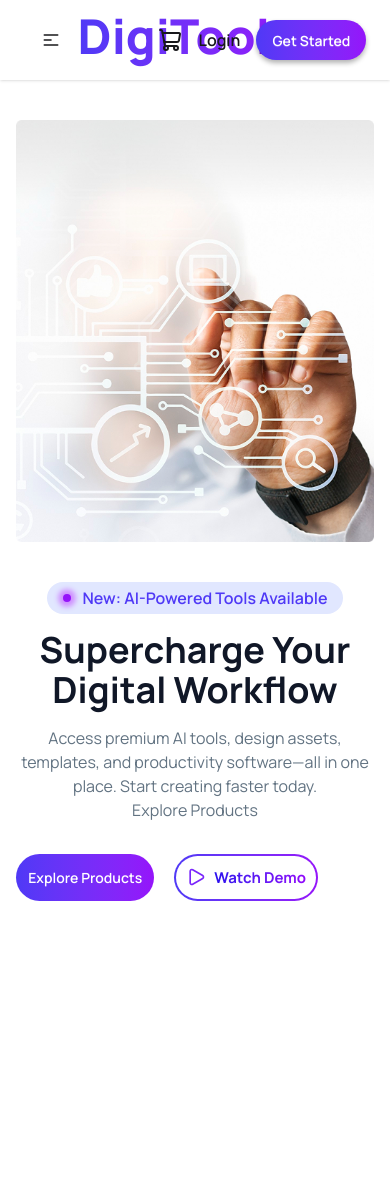
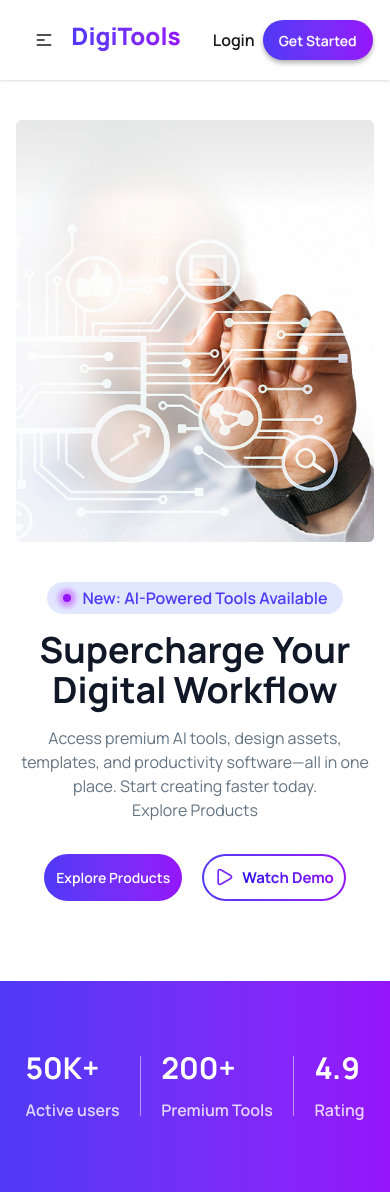
Before and after one commit to P-tanjim-second/digitoolPlatfrom, a React (Vite) app: page / in a window 390 px wide. Before the commit the page ends 901 px from the top, so only its background shows below. Built offline with nearby package versions, Linux system fonts and the light colour scheme.

Commit message:
fix navbar responsive problem, add state section, fix banner responsive button alignment

```diff
--- a/src/App.jsx
+++ b/src/App.jsx
@@ -1,6 +1,7 @@
 import './App.css'
 import Banner from './Components/Banner/Banner'
 import Navbar from './Components/Navbar/Navbar'
+import State from './Components/State/State'
 
 function App() {
 
@@ -8,6 +9,7 @@ function App() {
     <>
       <Navbar></Navbar>
       <Banner></Banner>
+      <State></State>
     </>
   )
 }
--- a/src/Components/Banner/Banner.jsx
+++ b/src/Components/Banner/Banner.jsx
@@ -5,7 +5,7 @@ import { Play } from 'lucide-react';
 const Banner = () => {
     return (
         <div className='max-w-11/12 mx-auto flex flex-col-reverse lg:flex-row justify-between items-center gap-10 mt-10 lg:mt-20'>
-            <div className='space-y-8'>
+            <div className='space-y-8 flex flex-col justify-between items-center lg:items-baseline'>
                 <div className='space-y-4 flex flex-col items-center lg:items-baseline text-center lg:text-left'>
                     <div className='bg-[#e1e7ff] w-fit rounded-full text-[#4f39f6] py-1 px-4 flex gap-3 justify-center items-center font-semibold'>
                         <div className='w-2 h-2 bg-[#9514fa] rounded-full shadow-[0px_0px_5px_5px_#cf91ff]'></div>
--- a/src/Components/Navbar/Navbar.jsx
+++ b/src/Components/Navbar/Navbar.jsx
@@ -11,7 +11,7 @@ const Navbar = () => {
 
     return (
         <div className="navbar bg-base-100 shadow-sm sticky">
-            <div className='navbar max-w-11/12 mx-auto flex p-0'>
+            <div className='navbar w-[95%] lg:max-w-11/12 mx-auto flex p-0'>
                 <div className="navbar-start h-full">
                     <div className="dropdown">
                         <div tabIndex={0} role="button" className="btn btn-ghost lg:hidden">
@@ -21,18 +21,21 @@ const Navbar = () => {
                             tabIndex="-1"
                             className="menu menu-sm dropdown-content bg-base-100 rounded-box z-1 mt-3 w-52 p-2 shadow">
                             {links.map((link, i) => <NavLinks key={i} link={link}></NavLinks>)}
+                            <div className='indicator'>
+                                <span className={`indicator-item bg-secondary w-4 h-4 translate-x-1/3 rounded-full text-white flex items-center justify-center text-[12px] ${cartNum == 0 ? "hidden" : ""}`}>{cartNum}</span>
+                                <li><a className='hover:text-black/50 transition-colors cursor-pointer'><ShoppingCart size={14} /> Cart</a></li></div>
                         </ul>
                     </div>
-                    <h1 className="text-5xl font-extrabold bg-linear-to-r from-[#4f39f6] to-[#9514fa] bg-clip-text text-transparent pb-2">DigiTools</h1>
+                    <h1 className="text-2xl md:text-3xl lg:text-5xl font-extrabold bg-linear-to-r from-[#4f39f6] to-[#9514fa] bg-clip-text text-transparent pb-2">DigiTools</h1>
                 </div>
                 <div className="navbar-center hidden lg:flex">
                     <ul className="flex menu-horizontal px-1 capitalize gap-10 font-semibold text-[16px]">
                         {links.map((link, i) => <NavLinks key={i} link={link}></NavLinks>)}
                     </ul>
                 </div>
-                <div className="navbar-end gap-4">
-                    <div className='indicator'>
-                        <span className={`indicator-item bg-secondary w-5 h-5 rounded-full text-white flex items-center justify-center text-[12px] ${cartNum == 0? "hidden":""}`}>{cartNum}</span>
+                <div className="navbar-end gap-2 lg:gap-4">
+                    <div className='indicator hidden lg:flex'>
+                        <span className={`indicator-item bg-secondary w-5 h-5 rounded-full text-white flex items-center justify-center text-[12px] ${cartNum == 0 ? "hidden" : ""}`}>{cartNum}</span>
                         <ShoppingCart />
                     </div>
                     <a href="" className='font-semibold hover:text-black/50 transition-colors'>Login</a>
--- /dev/null
+++ b/src/Components/State/State.jsx
@@ -0,0 +1,26 @@
+import React from 'react';
+
+const State = () => {
+    return (
+        <div className='mt-20 h-[25vh] md:h-[30vh] bg-linear-to-r from-[#4f39f6] to-[#9514fa] flex justify-center items-center'>
+            <div className='flex gap-5   md:gap-20 justify-between items-center'>
+                <div className='space-y-3'>
+                    <h1 className='text-3xl md:text-5xl text-white font-bold'>50K+</h1>
+                    <p className='text-md md:text-xl font-semibold text-white/80'>Active users</p>
+                </div>
+                <div className='h-15 bg-white/50 w-[1.7px] rounded-lg'></div>
+                <div className='space-y-3'>
+                    <h1 className='text-3xl md:text-5xl text-white font-bold'>200+</h1>
+                    <p className='text-md md:text-xl font-semibold text-white/80'>Premium Tools</p>
+                </div>
+                <div className='h-15 bg-white/50 w-[1.7px] rounded-lg'></div>
+                <div className='space-y-3'>
+                    <h1 className='text-3xl md:text-5xl text-white font-bold'>4.9</h1>
+                    <p className='text-md md:text-xl font-semibold text-white/80'>Rating</p>
+                </div>
+            </div>
+        </div>
+    );
+};
+
+export default State;
```
